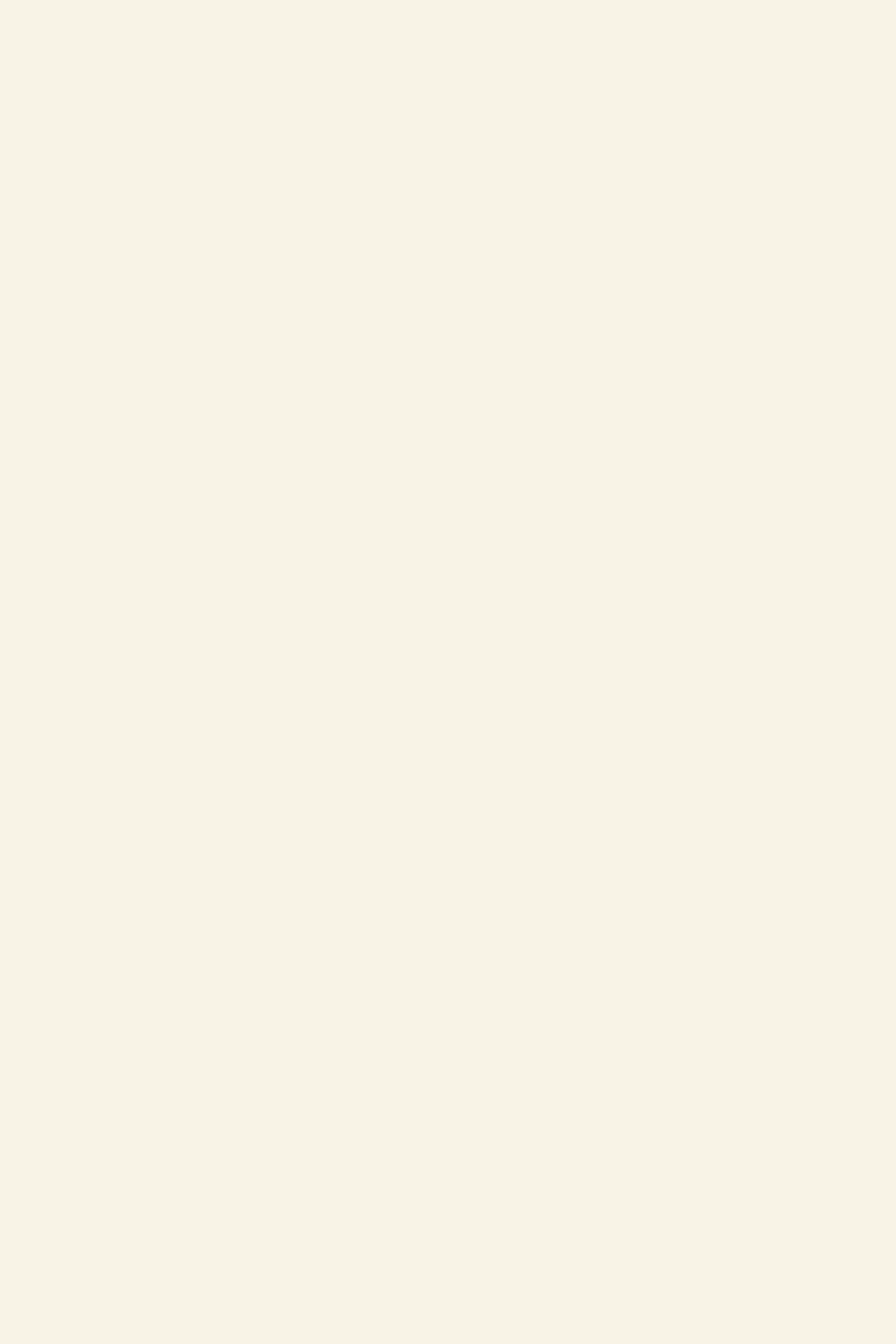
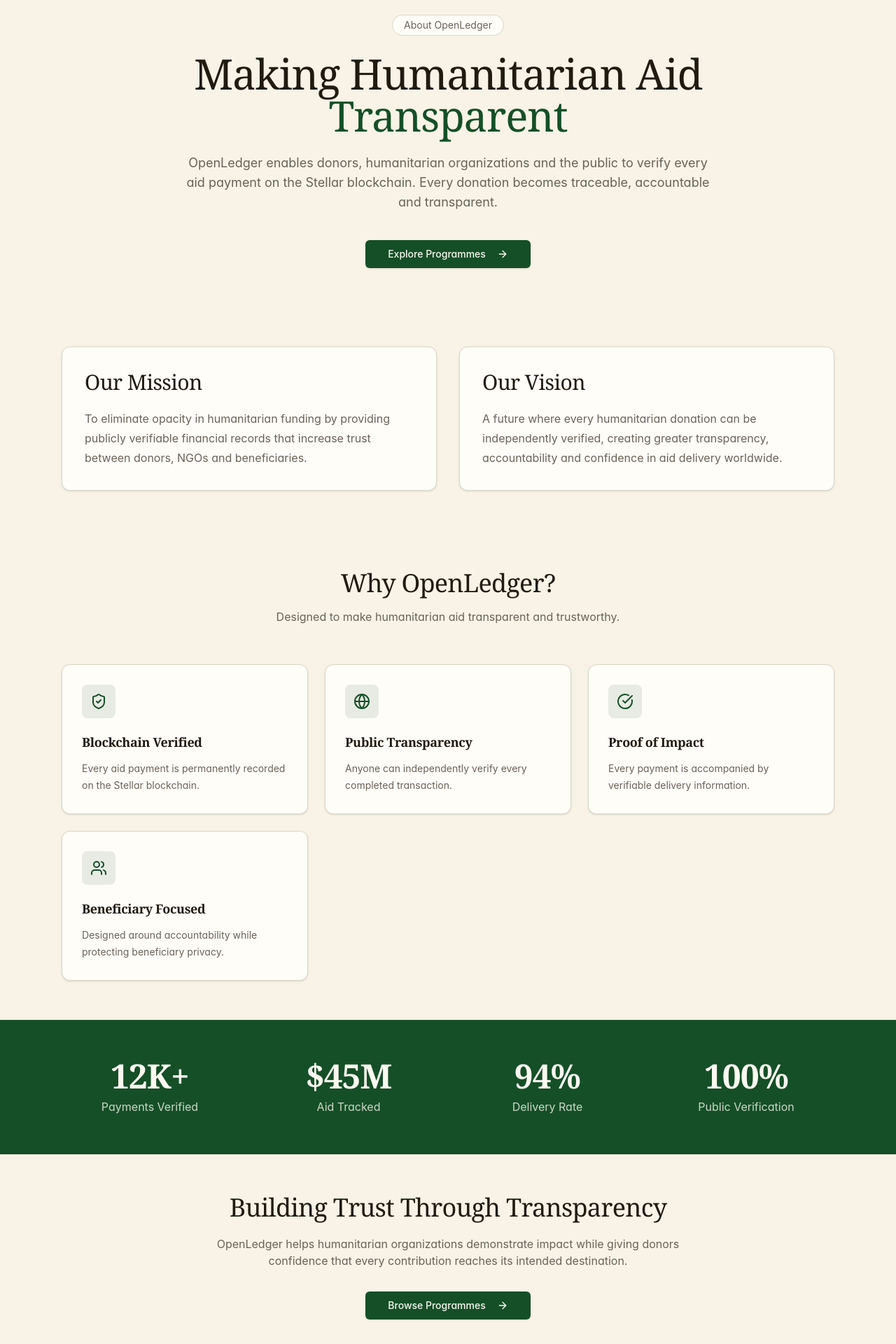
Before and after one commit to OpenLedgerCrew/openledger, a React (Vite) app in the folder frontend/: page /about in a window 1280 px wide. Before the commit this address had no page. Shown: the part 100-2020 px from the top of the page at 70% size. Before the commit the page ends 800 px from the top, so only its background shows below. Built offline with nearby package versions, Linux system fonts and the light colour scheme.

Commit message:
"feat: created about page"

```diff
--- a/frontend/src/App.tsx
+++ b/frontend/src/App.tsx
@@ -2,7 +2,7 @@
 import Home from "./pages/dashboard";
 import "./styles.css";
 import Programmes from "./pages/ProgrammeView";
-// import About from "./pages/About";
+import About from "./pages/about";
 // import Contact from "./pages/Contact";
 
 export default function App() {
@@ -10,7 +10,7 @@
     <Routes>
       <Route path="/" element={<Home />} />
       <Route path="/programmes" element={<Programmes />} />
-      {/* <Route path="/about" element={<About />} /> */}
+      <Route path="/about" element={<About />} />
       {/* <Route path="/contact" element={<Contact />} /> */} */
     </Routes>
   );
--- a/frontend/src/pages/ProgrammeView.tsx
+++ b/frontend/src/pages/ProgrammeView.tsx
@@ -243,7 +243,7 @@
                   gap: 8,
                 }}
               >
-                <span>📅</span>
+
                 {programme.period}
               </p>
 
@@ -305,26 +305,6 @@
           ))}
         </div>
 
-        <div
-          style={{
-            marginTop: 28,
-            backgroundColor: "#fef3c7",
-            border: "1px solid #fde68a",
-            borderRadius: 18,
-            padding: "18px 22px",
-            display: "flex",
-            alignItems: "center",
-            gap: 12,
-          }}
-        >
-          <span style={{ fontSize: 18 }}>⚠️</span>
-          <p
-            style={{ margin: 0, color: "#92400e", fontSize: 14, maxWidth: 900 }}
-          >
-            Attention: This portal shows funds movement. Physical delivery is
-            confirmed through SAPCONE's field processes.
-          </p>
-        </div>
       </div>
       <Footer />
     </div>
--- /dev/null
+++ b/frontend/src/pages/about.tsx
@@ -0,0 +1,201 @@
+import { Link } from "react-router-dom";
+import {
+  ArrowRight,
+  ShieldCheck,
+  Wallet,
+  Globe,
+  CheckCircle,
+  Users,
+  BadgeDollarSign,
+} from "lucide-react";
+
+import { Button } from "../components/ui/button";
+import { Container, PageShell, Section } from "../components/ui/PageShell";
+
+export default function AboutPage() {
+  const features = [
+    {
+      icon: ShieldCheck,
+      title: "Blockchain Verified",
+      description:
+        "Every aid payment is permanently recorded on the Stellar blockchain.",
+    },
+
+    {
+      icon: Globe,
+      title: "Public Transparency",
+      description:
+        "Anyone can independently verify every completed transaction.",
+    },
+    {
+      icon: CheckCircle,
+      title: "Proof of Impact",
+      description:
+        "Every payment is accompanied by verifiable delivery information.",
+    },
+    {
+      icon: Users,
+      title: "Beneficiary Focused",
+      description:
+        "Designed around accountability while protecting beneficiary privacy.",
+    },
+
+  ];
+
+  return (
+    <PageShell>
+      {/* Hero */}
+      <Section className="py-24">
+        <Container className="text-center max-w-4xl">
+          <span className="inline-flex rounded-full border border-border bg-card px-4 py-1 text-sm text-muted-foreground">
+            About OpenLedger
+          </span>
+
+          <h1 className="mt-6 font-serif text-5xl sm:text-6xl">
+            Making Humanitarian Aid
+            <span className="text-primary"> Transparent</span>
+          </h1>
+
+          <p className="mx-auto mt-6 max-w-3xl text-lg text-muted-foreground">
+            OpenLedger enables donors, humanitarian organizations and the public
+            to verify every aid payment on the Stellar blockchain. Every
+            donation becomes traceable, accountable and transparent.
+          </p>
+
+          <div className="mt-10 flex justify-center gap-4">
+            <Button asChild size="lg">
+              <Link to="/programmes">
+                Explore Programmes
+                <ArrowRight className="ml-2 h-4 w-4" />
+              </Link>
+            </Button>
+          </div>
+        </Container>
+      </Section>
+
+      {/* Mission */}
+      <Section className="py-20">
+        <Container>
+          <div className="grid gap-8 md:grid-cols-2">
+            <div className="rounded-xl border bg-card p-8 shadow-sm">
+              <h2 className="font-serif text-3xl">Our Mission</h2>
+
+              <p className="mt-5 text-muted-foreground leading-7">
+                To eliminate opacity in humanitarian funding by providing
+                publicly verifiable financial records that increase trust
+                between donors, NGOs and beneficiaries.
+              </p>
+            </div>
+
+            <div className="rounded-xl border bg-card p-8 shadow-sm">
+              <h2 className="font-serif text-3xl">Our Vision</h2>
+
+              <p className="mt-5 text-muted-foreground leading-7">
+                A future where every humanitarian donation can be independently
+                verified, creating greater transparency, accountability and
+                confidence in aid delivery worldwide.
+              </p>
+            </div>
+          </div>
+        </Container>
+      </Section>
+
+      {/* Features */}
+      <Section className="py-24">
+        <Container>
+          <div className="text-center">
+            <h2 className="font-serif text-4xl">
+              Why OpenLedger?
+            </h2>
+
+            <p className="mt-4 text-muted-foreground">
+              Designed to make humanitarian aid transparent and trustworthy.
+            </p>
+          </div>
+
+          <div className="mt-14 grid gap-6 md:grid-cols-2 lg:grid-cols-3">
+            {features.map((feature) => {
+              const Icon = feature.icon;
+
+              return (
+                <div
+                  key={feature.title}
+                  className="rounded-xl border bg-card p-7 shadow-sm transition hover:-translate-y-1 hover:shadow-lg"
+                >
+                  <div className="mb-5 flex h-12 w-12 items-center justify-center rounded-lg bg-primary/10">
+                    <Icon className="h-6 w-6 text-primary" />
+                  </div>
+
+                  <h3 className="text-lg font-semibold">
+                    {feature.title}
+                  </h3>
+
+                  <p className="mt-3 text-sm leading-6 text-muted-foreground">
+                    {feature.description}
+                  </p>
+                </div>
+              );
+            })}
+          </div>
+        </Container>
+      </Section>
+
+      {/* Statistics */}
+      <Section className="py-20 bg-primary text-primary-foreground">
+        <Container>
+          <div className="grid grid-cols-2 gap-8 text-center md:grid-cols-4">
+            <div>
+              <h3 className="text-5xl font-bold">12K+</h3>
+              <p className="mt-2 text-primary-foreground/80">
+                Payments Verified
+              </p>
+            </div>
+
+            <div>
+              <h3 className="text-5xl font-bold">$45M</h3>
+              <p className="mt-2 text-primary-foreground/80">
+                Aid Tracked
+              </p>
+            </div>
+
+            <div>
+              <h3 className="text-5xl font-bold">94%</h3>
+              <p className="mt-2 text-primary-foreground/80">
+                Delivery Rate
+              </p>
+            </div>
+
+            <div>
+              <h3 className="text-5xl font-bold">100%</h3>
+              <p className="mt-2 text-primary-foreground/80">
+                Public Verification
+              </p>
+            </div>
+          </div>
+        </Container>
+      </Section>
+
+      {/* CTA */}
+      <Section className="py-24">
+        <Container className="text-center max-w-3xl">
+          <h2 className="font-serif text-4xl">
+            Building Trust Through Transparency
+          </h2>
+
+          <p className="mt-5 text-muted-foreground">
+            OpenLedger helps humanitarian organizations demonstrate impact while
+            giving donors confidence that every contribution reaches its
+            intended destination.
+          </p>
+
+          <Button asChild size="lg" className="mt-8">
+            <Link to="/programmes">
+              Browse Programmes
+              <ArrowRight className="ml-2 h-4 w-4" />
+            </Link>
+          </Button>
+        </Container>
+      </Section>
+    </PageShell>
+  );
+}
--- a/frontend/src/pages/dashboard.tsx
+++ b/frontend/src/pages/dashboard.tsx
@@ -158,13 +158,6 @@
         </Container>
       </Section>
 
-      {/* Alert */}
-
-      <SiteAlert>
-        This portal shows fund movement only. Physical delivery is confirmed
-        through SAPCONE's field processes and verified on the blockchain.
-      </SiteAlert>
-
       {/* How It Works */}
 
       <Section className="py-16">
```
